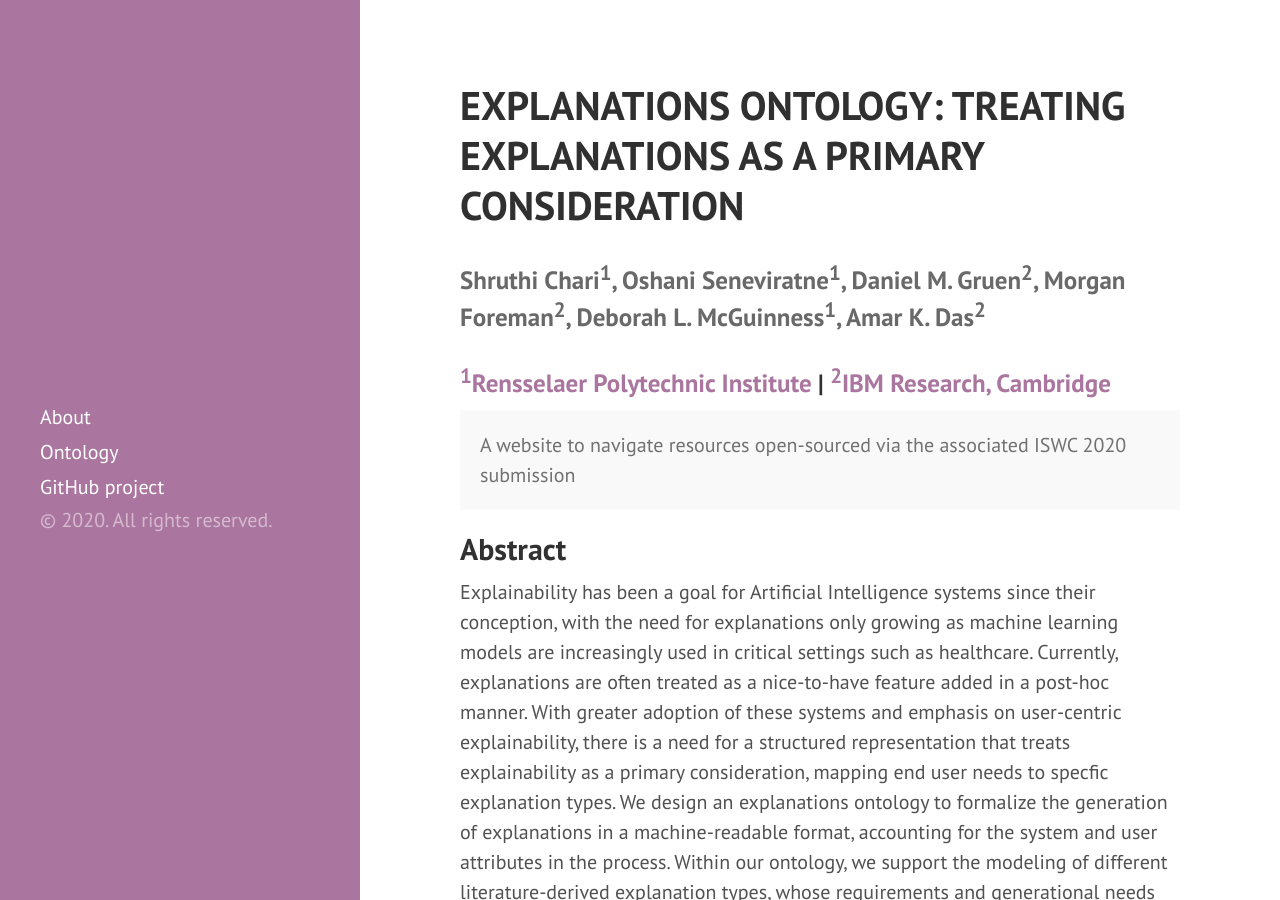
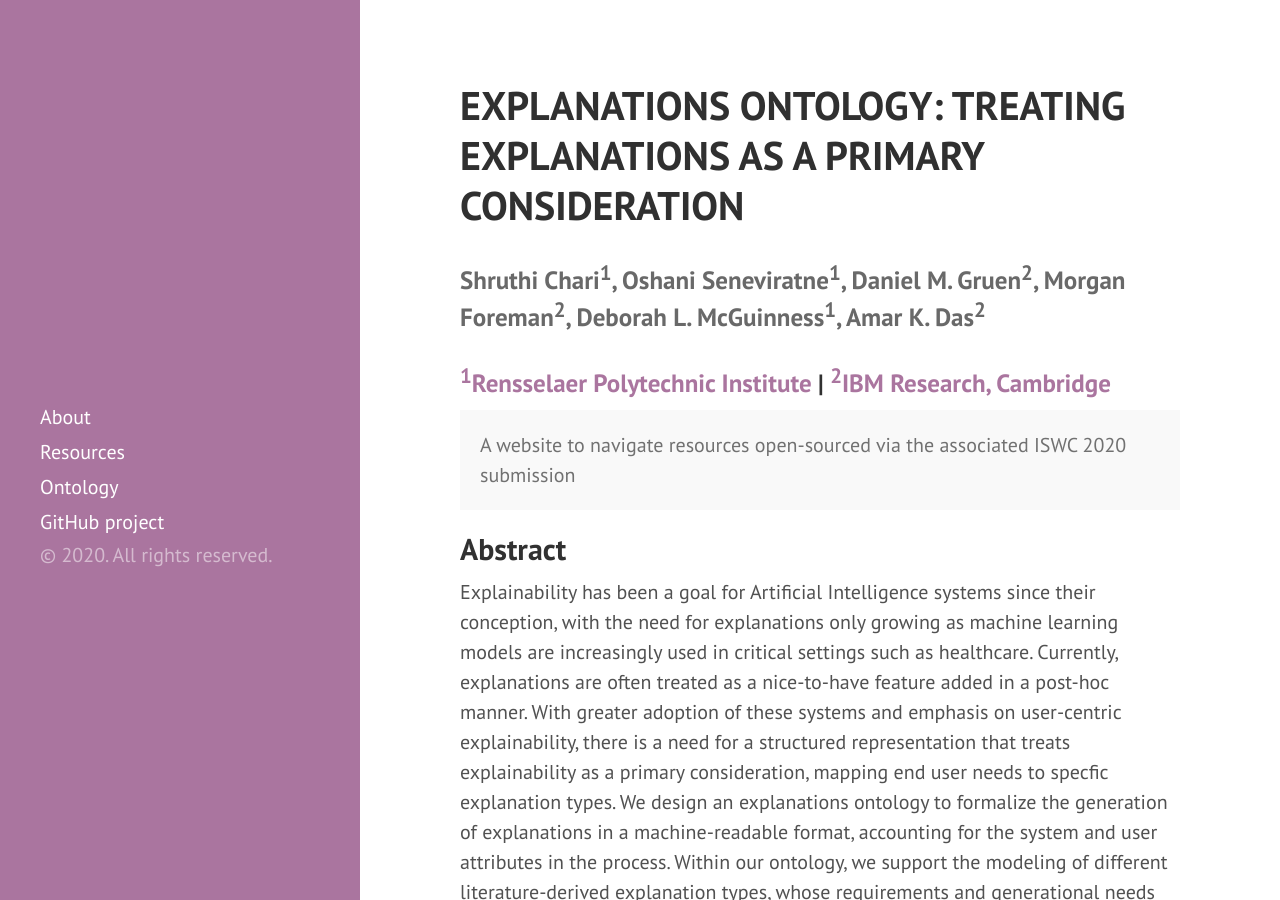
Before and after one commit to tetherless-world/explanation-ontology, a Jekyll site: the page built from index.md, in a window 1280 px wide and 900 px high. Built offline with Jekyll 4.4.1, drawn with Linux system fonts in a browser that asks for light colours; Markdown is read by kramdown in place of the engine named in the settings.

Commit message:
Update sidebar.html

```diff
--- a/_includes/sidebar.html
+++ b/_includes/sidebar.html
@@ -11,6 +11,7 @@
 
     <nav class="sidebar-nav">
       <a class="sidebar-nav-item" href="{{site.baseurl}}index">About</a>
+      <a class="sidebar-nav-item" href="{{site.baseurl}}index#resources">Resources</a>
       <a class="sidebar-nav-item" href="{{site.baseurl}}index#ontology">Ontology</a>
 
       {% comment %}
```
